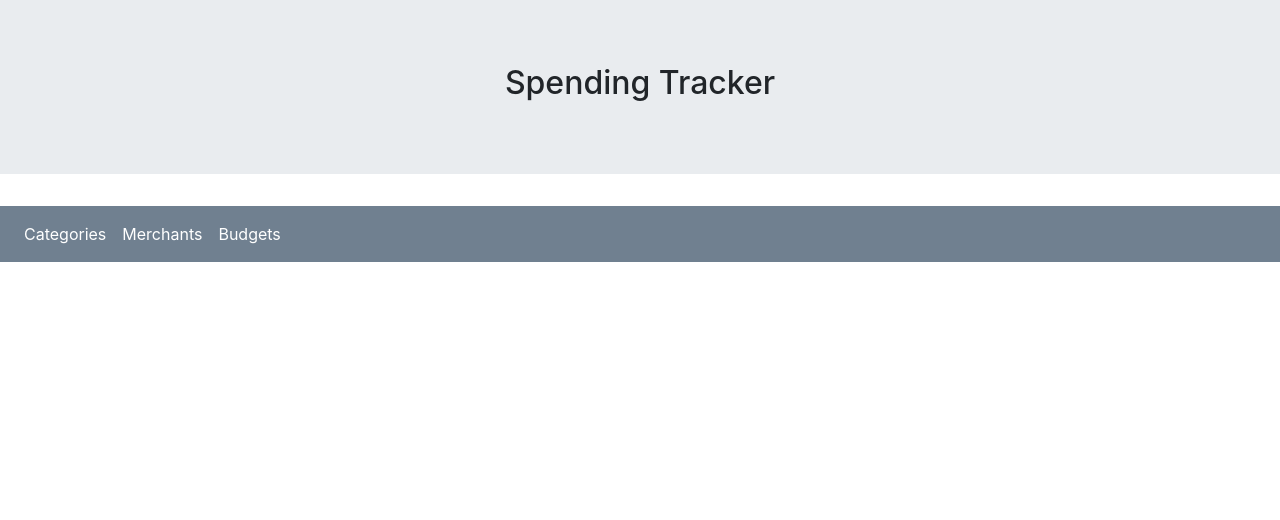
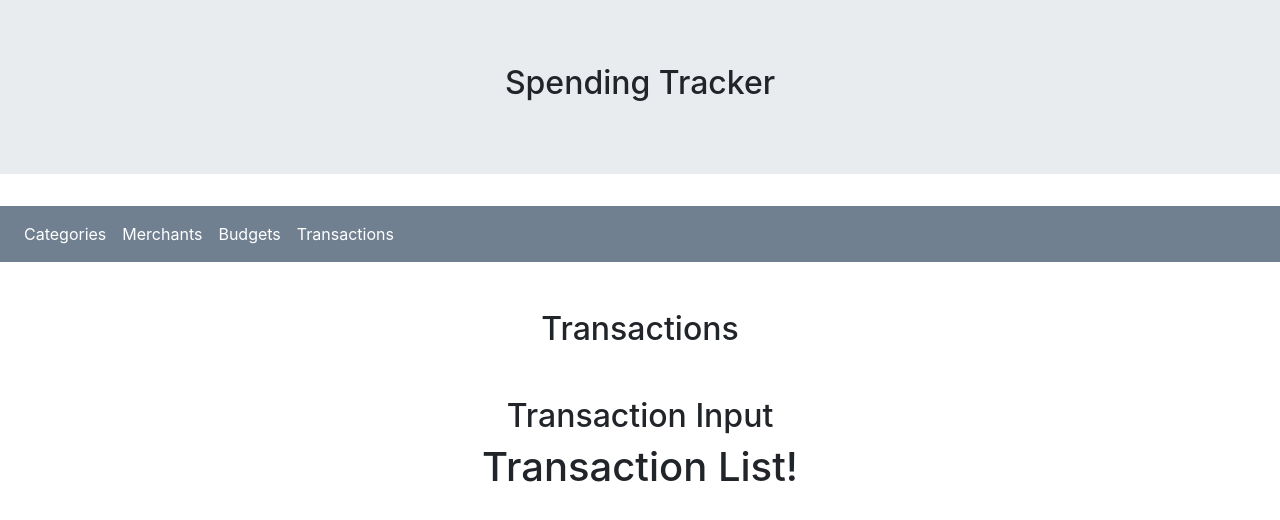
Before and after one commit to gregorl82/React_SpendingTracker, a React (Create React App) app in the folder client/: page /transactions in a window 1280 px wide. Shown: the top 520 px of the page. Built offline with nearby package versions, Linux system fonts and the light colour scheme; the HTML template or start-up script is replaced by a standard one.

Commit message:
Adds basic Transaction components

```diff
--- a/client/src/App.js
+++ b/client/src/App.js
@@ -5,7 +5,9 @@ import CategoryContainer from './containers/CategoryContainer';
 import MerchantContainer from './containers/MerchantContainer';
 import BudgetContainer from './containers/BudgetContainer';
 import NavigationBar from './containers/NavigationBar';
+import TransactionContainer from './containers/TransactionContainer';
 import { BrowserRouter as Router, Switch, Route } from 'react-router-dom';
+
 
 function App() {
 
@@ -20,6 +22,7 @@ function App() {
           <Route path="/" exact component={MerchantContainer} />
           <Route path="/categories" exact component={CategoryContainer} />
           <Route path="/budgets" exact component={BudgetContainer} />
+          <Route path="/transactions" exact component={TransactionContainer}/>
         </Switch>
       </div>
     </Router>
--- a/client/src/components/budgets/BudgetInput.js
+++ b/client/src/components/budgets/BudgetInput.js
@@ -8,8 +8,8 @@ const BudgetInput = () => {
 
     const [show, setShow] = useState(false);
     const [budget_name, setBudgetName] = useState("");
-    const [warning_limit, setWarningLimit] = useState(0.00);
-    const [budget_amount, setBudgetAmount] = useState(0.00);
+    const [warning_limit, setWarningLimit] = useState(0);
+    const [budget_amount, setBudgetAmount] = useState(0);
 
     const handleClose = () => setShow(false);
     const handleShow = () => setShow(true);
--- /dev/null
+++ b/client/src/components/transactions/TransactionInput.js
@@ -0,0 +1,7 @@
+import React from 'react';
+
+const TransactionInput = () => {
+    return <h2>Transaction Input</h2>
+}
+
+export default TransactionInput;
--- /dev/null
+++ b/client/src/components/transactions/TransactionList.js
@@ -0,0 +1,7 @@
+import React from 'react';
+
+const TransactionList = () => {
+    return <h1>Transaction List!</h1>
+}
+
+export default TransactionList;
--- a/client/src/containers/NavigationBar.js
+++ b/client/src/containers/NavigationBar.js
@@ -20,6 +20,9 @@ const NavigationBar = () => {
             <Link className="p-2" style={navStyle} to="/budgets">
                 <Nav>Budgets</Nav>
             </Link>
+            <Link className="p-2" style={navStyle} to="/transactions">
+                <Nav>Transactions</Nav>
+            </Link>
         </NavBar>
     )
 }
--- /dev/null
+++ b/client/src/containers/TransactionContainer.js
@@ -0,0 +1,16 @@
+import React from 'react';
+import Container from 'react-bootstrap/Container';
+import TransactionList from '../components/transactions/TransactionList';
+import TransactionInput from '../components/transactions/TransactionInput';
+
+const TransactionContainer = () => {
+    return (
+        <Container>
+            <h2 className="m-5">Transactions</h2>
+            <TransactionInput />
+            <TransactionList />
+        </Container>
+    )
+}
+
+export default TransactionContainer;
```
